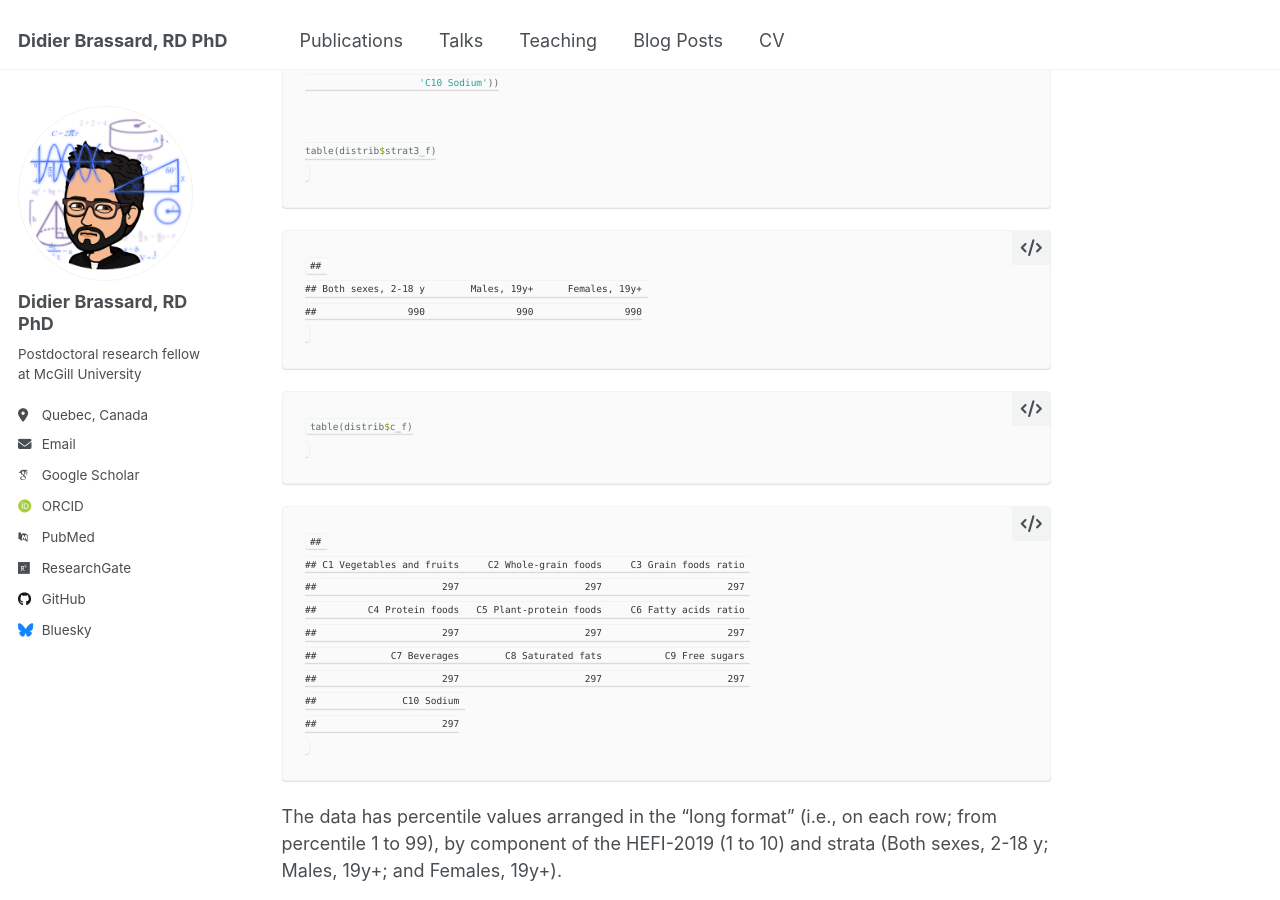
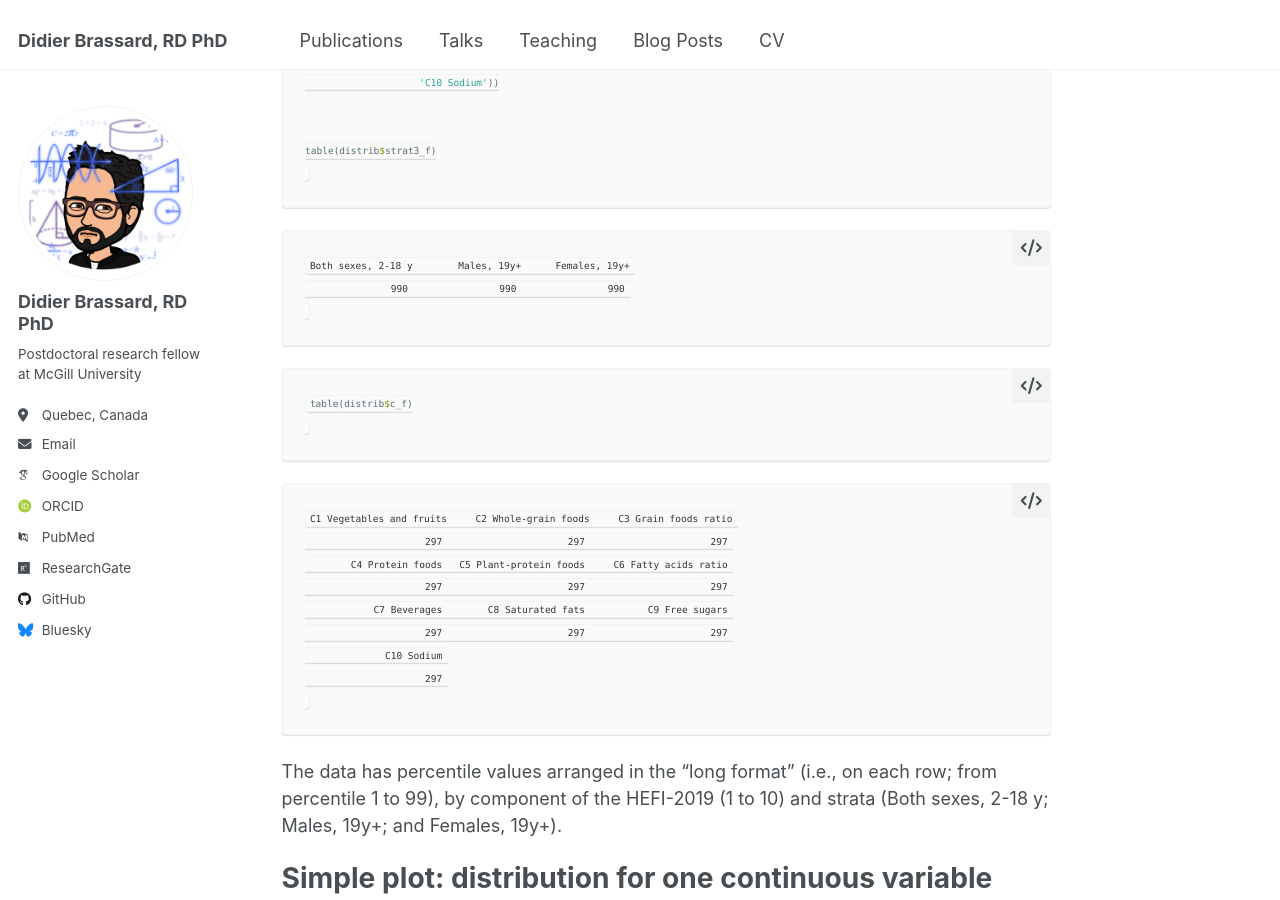
Before and after one commit to didierbrassard/didierbrassard.github.io, a Jekyll site: the page built from _posts/2022-10-13-blog-post-3.md, in a window 1280 px wide and 900 px high, scrolled down 2113 px. Built offline with Jekyll 4.4.1, drawn with Linux system fonts in a browser that asks for light colours; some web fonts are replaced; some of the changed text lies outside the part shown.

Commit message:
Update 2022-10-13-blog-post-3.md
+qmd update

````diff
--- a/_posts/2022-10-13-blog-post-3.md
+++ b/_posts/2022-10-13-blog-post-3.md
@@ -55,15 +55,15 @@
 head(distrib)
 ```
 
-    ## # A tibble: 6 × 4
-    ##   strat3     c     p value
-    ##    <dbl> <dbl> <dbl> <dbl>
-    ## 1      1     1     1  2.66
-    ## 2      1     1     2  3.12
-    ## 3      1     1     3  3.43
-    ## 4      1     1     4  3.68
-    ## 5      1     1     5  3.90
-    ## 6      1     1     6  4.08
+    # A tibble: 6 × 4
+      strat3     c     p value
+       <dbl> <dbl> <dbl> <dbl>
+    1      1     1     1  2.66
+    2      1     1     2  3.12
+    3      1     1     3  3.43
+    4      1     1     4  3.68
+    5      1     1     5  3.90
+    6      1     1     6  4.08
 
 ``` r
   # note: <strat3> indicates sample stratum (kids and adolescents, males, females)
@@ -99,23 +99,23 @@
 table(distrib$strat3_f)
 ```
 
-    ##
-    ## Both sexes, 2-18 y        Males, 19y+      Females, 19y+
-    ##                990                990                990
+
+    Both sexes, 2-18 y        Males, 19y+      Females, 19y+
+                   990                990                990
 
 ``` r
 table(distrib$c_f)
 ```
 
-    ##
-    ## C1 Vegetables and fruits     C2 Whole-grain foods     C3 Grain foods ratio
-    ##                      297                      297                      297
-    ##         C4 Protein foods   C5 Plant-protein foods     C6 Fatty acids ratio
-    ##                      297                      297                      297
-    ##             C7 Beverages        C8 Saturated fats           C9 Free sugars
-    ##                      297                      297                      297
-    ##               C10 Sodium
-    ##                      297
+
+    C1 Vegetables and fruits     C2 Whole-grain foods     C3 Grain foods ratio
+                         297                      297                      297
+            C4 Protein foods   C5 Plant-protein foods     C6 Fatty acids ratio
+                         297                      297                      297
+                C7 Beverages        C8 Saturated fats           C9 Free sugars
+                         297                      297                      297
+                  C10 Sodium
+                         297
 
 The data has percentile values arranged in the “long format” (i.e., on
 each row; from percentile 1 to 99), by component of the HEFI-2019 (1 to
````
